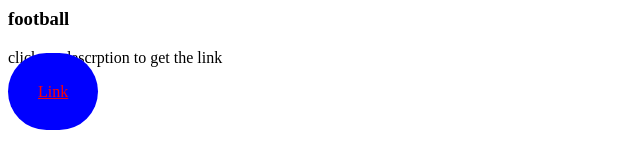
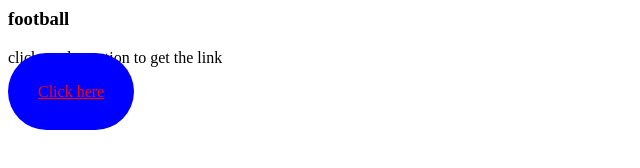
Before and after one commit to sarvesh66/website-creation, a plain HTML site: page class.html in a window 1280 px wide. Shown: the whole page, without its empty margins (0-640 px from the left). Drawn offline with Linux system fonts and the light colour scheme.

Commit message:
Update class.html

```diff
--- a/class.html
+++ b/class.html
@@ -11,7 +11,7 @@ background-color:blue;}
 </style>
 </head>
 <body>
-<p>click on descrption to get the link <br> </p>
-<a href="https://sportsshow.net/most-successful-retired-soccer-players/" class="button" >Link</a>
+<p> click on descrption to get the link <br> </p>
+<a href="https://sportsshow.net/most-successful-retired-soccer-players/" class="button" >Click here</a>
 </body>
 </html>
```
